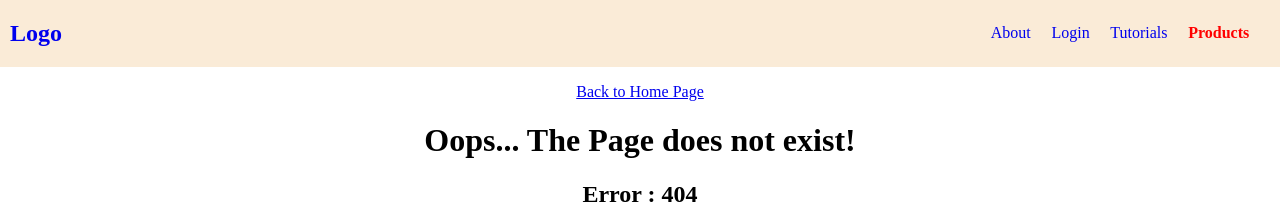
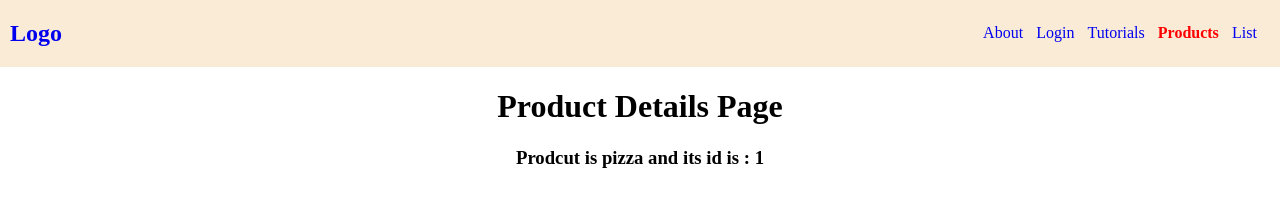
Before and after one commit to heyRahull/React-Router, a React (Vite) app: page /products/1/pizza in a window 1280 px wide. Before the commit this address had no page. Shown: the top 219 px of the page. Built offline with nearby package versions, Linux system fonts and the light colour scheme.

Commit message:
Tutorial 10 - Optional Segment

```diff
--- a/src/App.jsx
+++ b/src/App.jsx
@@ -33,8 +33,9 @@ function App() {
             <Route path="javascript" element={<JSTut />} />
             <Route path="node" element={<NodeTut />} />
           </Route>
-          <Route path="/products" element={<Products/>} />
-          <Route path="/products/:id" element={<ProductDetails/>}/>{/* Dynamic Routing */}
+          <Route path="/products/list?" element={<Products/>} />
+          {/* <Route path="/products/list" element={<Products/>} /> */}
+          <Route path="/products/:id/:name?" element={<ProductDetails/>}/>{/* Dynamic Routing */}
 
         </Route>
 
--- a/src/Navbar.jsx
+++ b/src/Navbar.jsx
@@ -13,6 +13,7 @@ export const Navbar = () => {
           <li><NavLink to="/user/login" className='link'>Login</NavLink></li>
           <li><NavLink to="/tutorial" className='link'>Tutorials</NavLink></li>
           <li><NavLink to="/products" className='link'>Products</NavLink></li>
+          <li><NavLink to="/products/list" className='link'>List</NavLink></li>
         </ul>
        </div>
     </div>
--- a/src/ProductDetails.jsx
+++ b/src/ProductDetails.jsx
@@ -9,7 +9,7 @@ const ProductDetails = () => {
   return (
     <div style={{textAlign:'center'}}>
         <h1>Product Details Page</h1>
-        <h3>Prodcut id is : {paramId.id}</h3>
+        <h3>Prodcut is {paramId.name} and its id is : {paramId.id}</h3>
     </div>
   )
 }
--- a/src/Products.jsx
+++ b/src/Products.jsx
@@ -16,7 +16,7 @@ const Products = () => {
         <h1>Products List Page</h1>
         {
             products.map((product)=><div key={product.id}>
-                <h3><Link to={"/products/"+product.id} style={{textDecoration:'none'}}>{product.name}</Link></h3>
+                <h3><Link to={"/products/"+product.id+"/"+product.name} style={{textDecoration:'none'}}>{product.name}</Link></h3>
             </div>)
         }
     </div>
```
